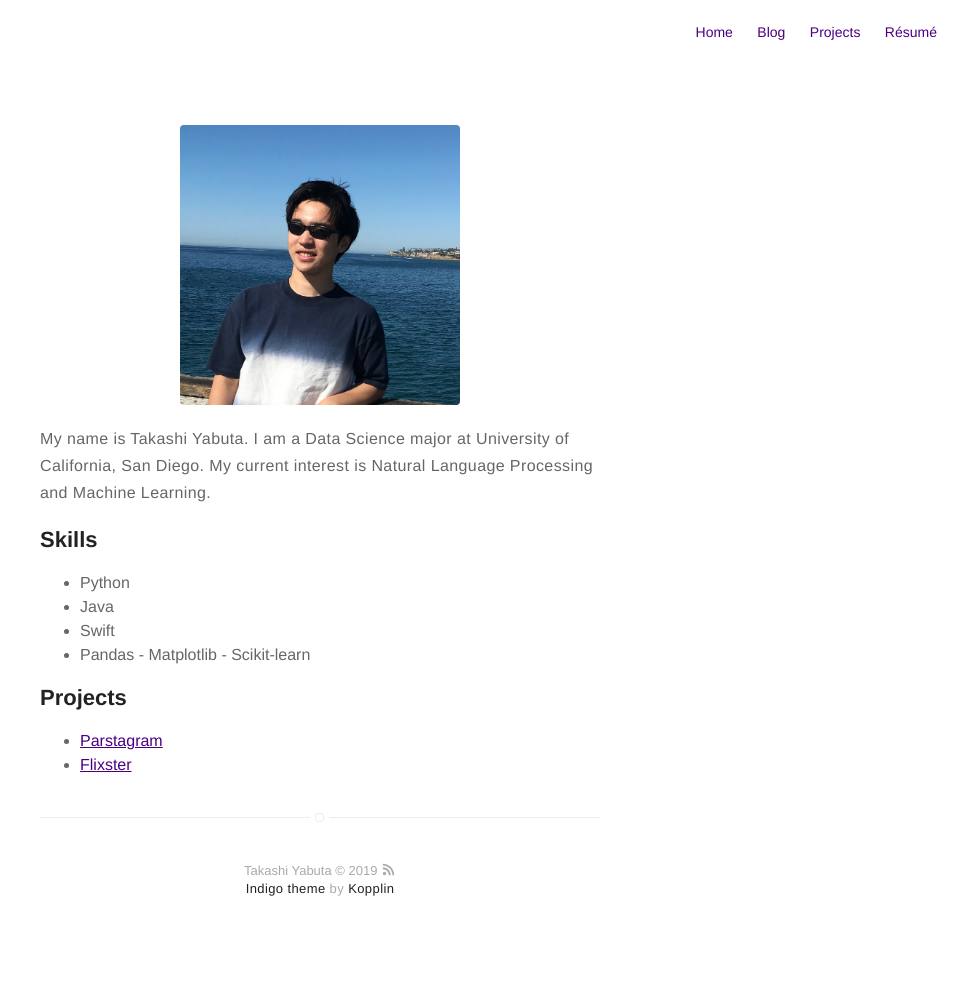
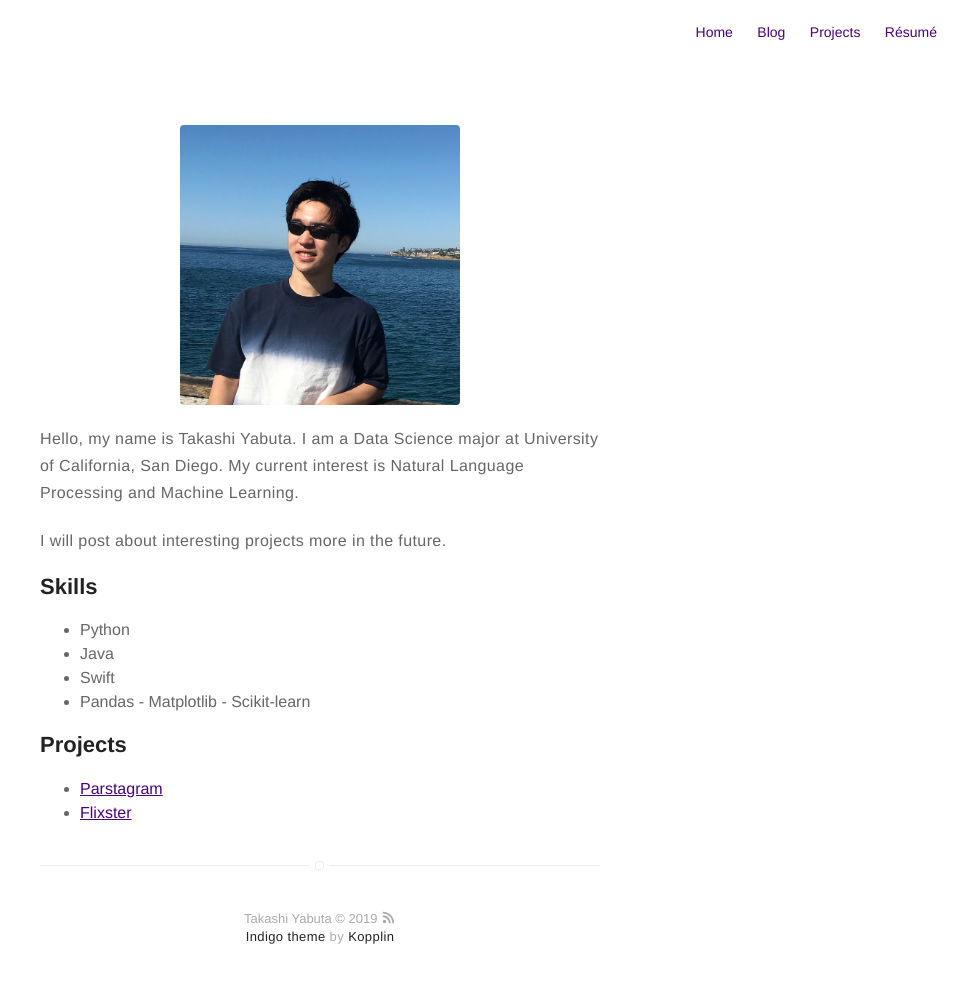
Before and after one commit to yabutaka/yabutaka.github.io, a Jekyll site: the page built from about.md, in a window 1280 px wide. Shown: the whole page, without its empty margins (320-1280 px from the left). Built offline with Jekyll 4.4.1, drawn with Linux system fonts in a browser that asks for light colours; before the commit the page ends 960 px from its top, so only the background shows below that.

Commit message:
edited the About and Project

```diff
--- a/about.md
+++ b/about.md
@@ -4,8 +4,9 @@ layout: page
 ---
 ![Profile Image]({{ site.url }}/{{ site.picture }})
 
-<p>My name is Takashi Yabuta. I am a Data Science major at University of California, San Diego. My current interest is Natural Language Processing and Machine Learning.</p>
+<p>Hello, my name is Takashi Yabuta. I am a Data Science major at University of California, San Diego. My current interest is Natural Language Processing and Machine Learning.</p>
 
+<p>I will post about interesting projects more in the future.</p>
 
 <h2>Skills</h2>
 
```
Also changed, not shown: _posts/2019-12-04-fake-ios-apps.markdown (added, +27 -0 lines), _posts/2019-12-04-first-post.markdown (deleted, +0 -24 lines).
